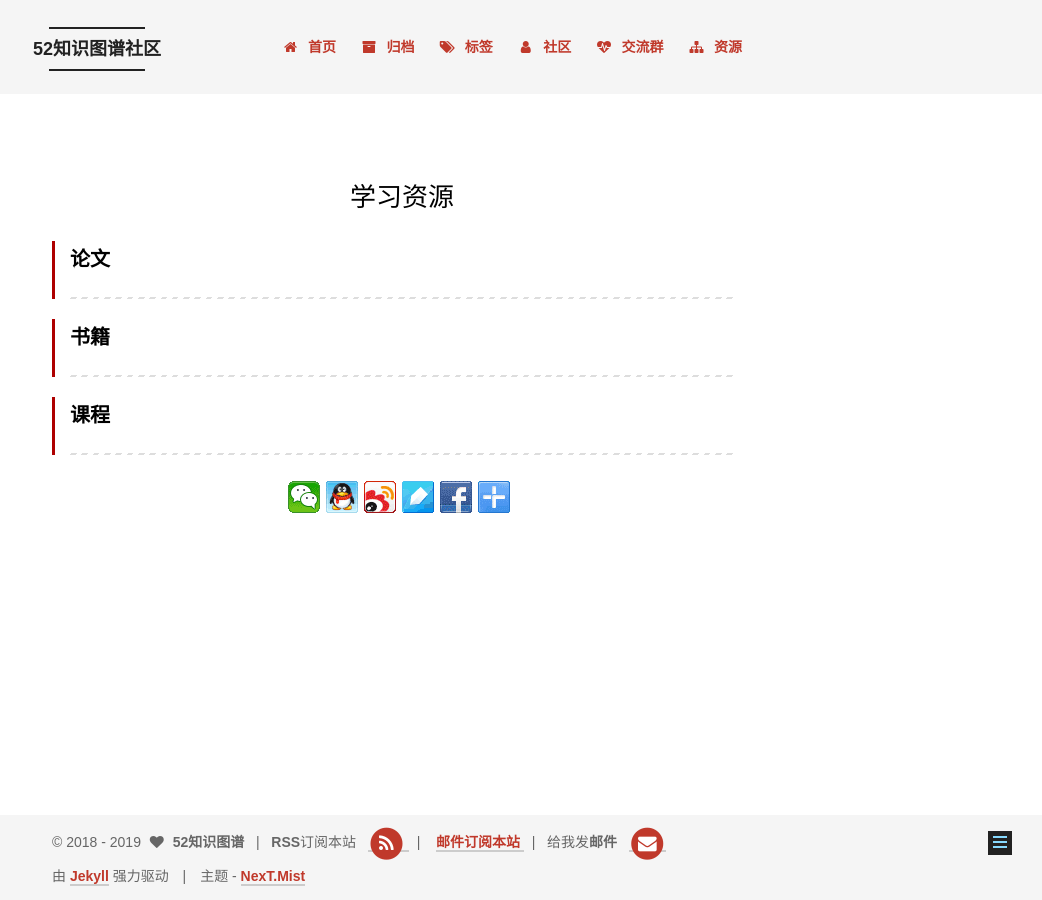
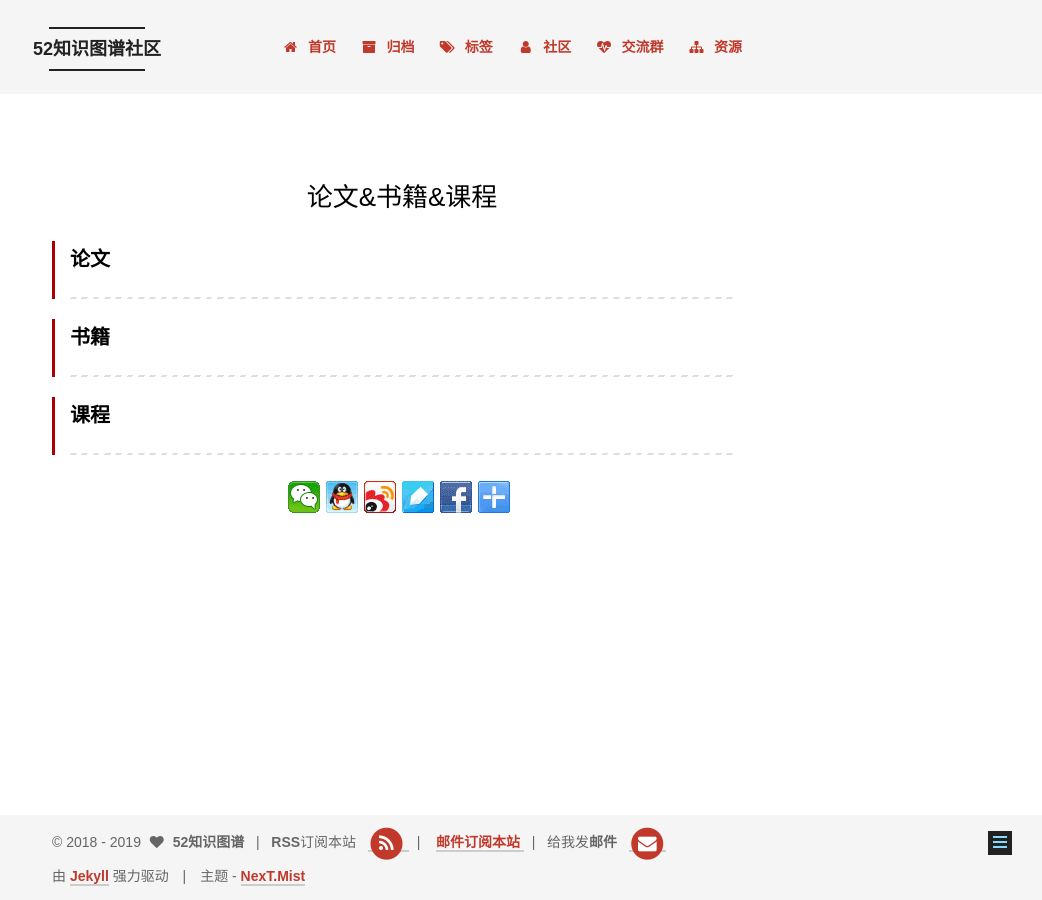
Before and after one commit to jingshui2014/52kg, a Jekyll site: the page built from group/index.md, in a window 1280 px wide. Shown: the whole page, without its empty margins (238-1280 px from the left). Built offline with Jekyll 4.4.1, drawn with Linux system fonts in a browser that asks for light colours; some web fonts are replaced; comment, search, counter and statistics services are not loaded.

Commit message:
Update index.md

```diff
--- a/group/index.md
+++ b/group/index.md
@@ -1,5 +1,5 @@
 ---
-title: 学习资源
+title: 论文&书籍&课程
 layout: page
 type: about
 published: true
```
